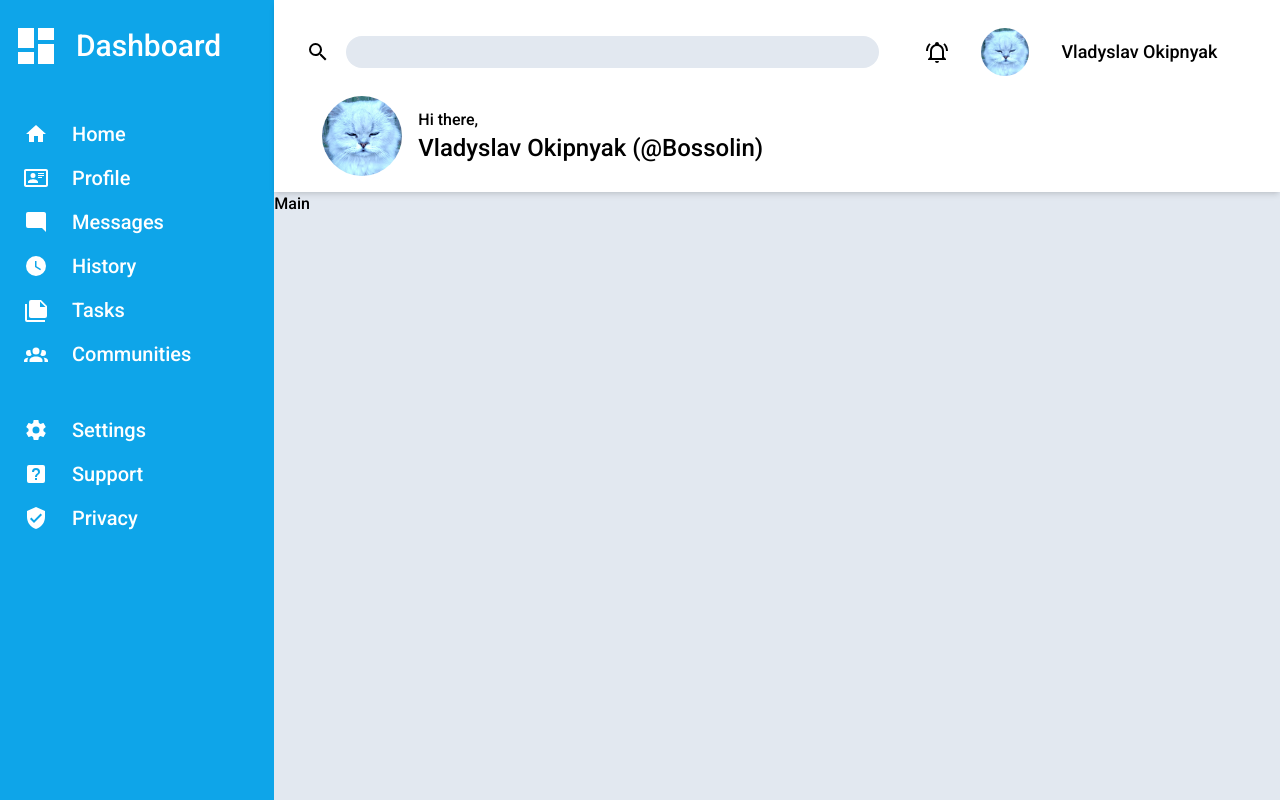
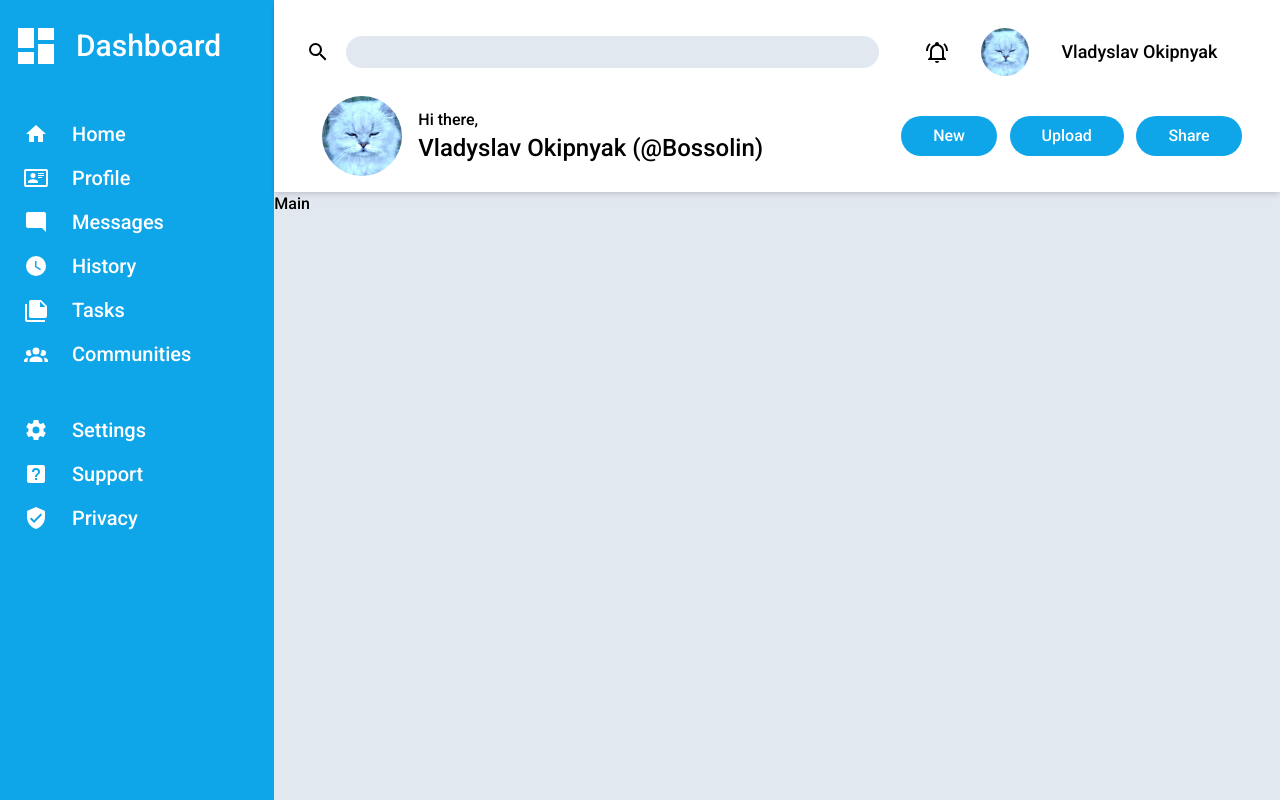
Before and after one commit to Bossolin/odin-admin-dashboard, a React (Create React App) app: page / in a window 1280 px wide. Built offline with nearby package versions, Linux system fonts and the light colour scheme.

Commit message:
add header buttons

```diff
--- /dev/null
+++ b/src/components/Button.js
@@ -0,0 +1,11 @@
+import React from "react";
+
+const Button = ({ name }) => {
+  return (
+    <button className="mx-1 max-w-full bg-sky-500 rounded-3xl hover:bg-sky-300 text-white px-8 py-2 cursor-pointer">
+      {name}
+    </button>
+  );
+};
+
+export default Button;
--- a/src/components/Header.js
+++ b/src/components/Header.js
@@ -2,6 +2,7 @@ import React from "react";
 import Icon from "@mdi/react";
 import { mdiBellRingOutline, mdiMagnify, mdiViewDashboard } from "@mdi/js";
 import img from "../img/cat.jpeg";
+import Button from "./Button";
 
 const Header = ({ openModal, setOpenModal }) => {
   return (
@@ -35,6 +36,11 @@ const Header = ({ openModal, setOpenModal }) => {
           <p className="text-2xl">Vladyslav Okipnyak (@Bossolin)</p>
         </div>
       </div>
+      <div className={"flex justify-around items-center"}>
+        <Button name={"New"} />
+        <Button name={"Upload"} />
+        <Button name={"Share"} />
+      </div>
       <button
         className={`
         ${openModal ? "hidden" : "block"}
```
